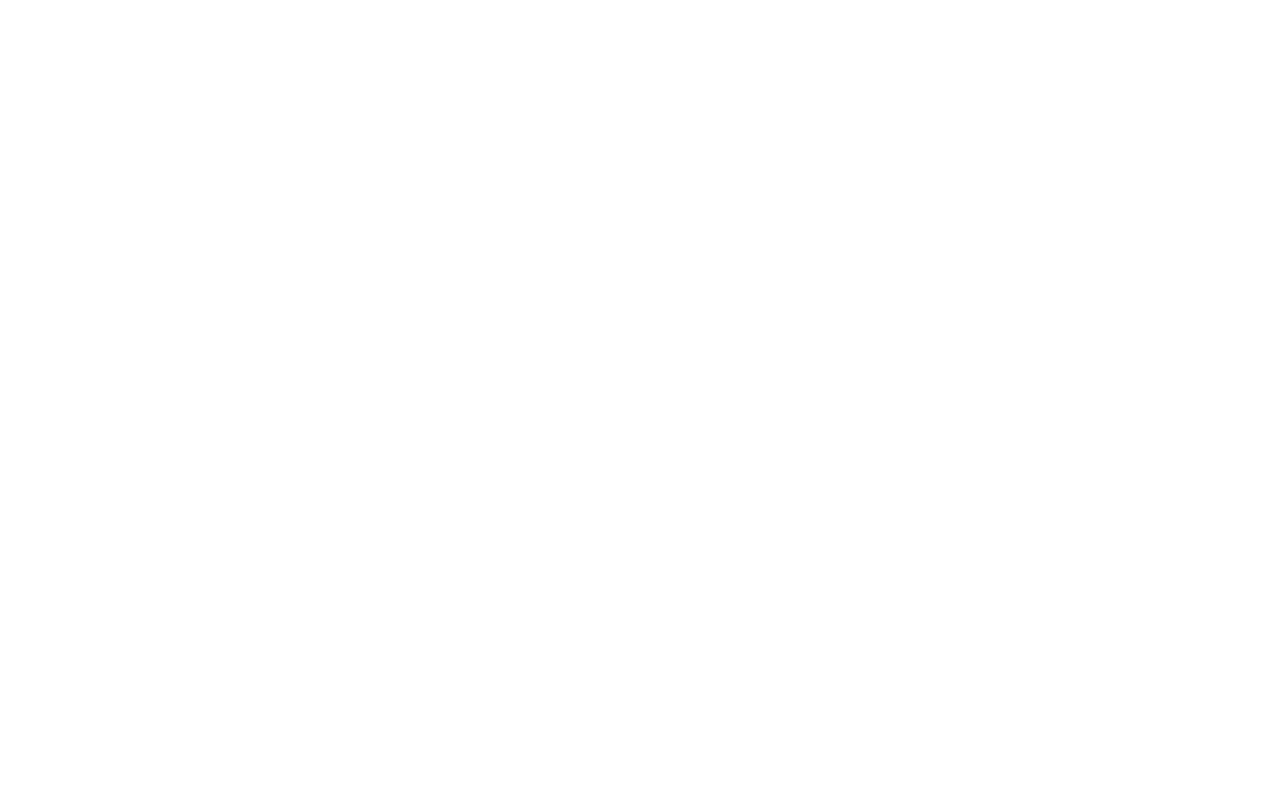
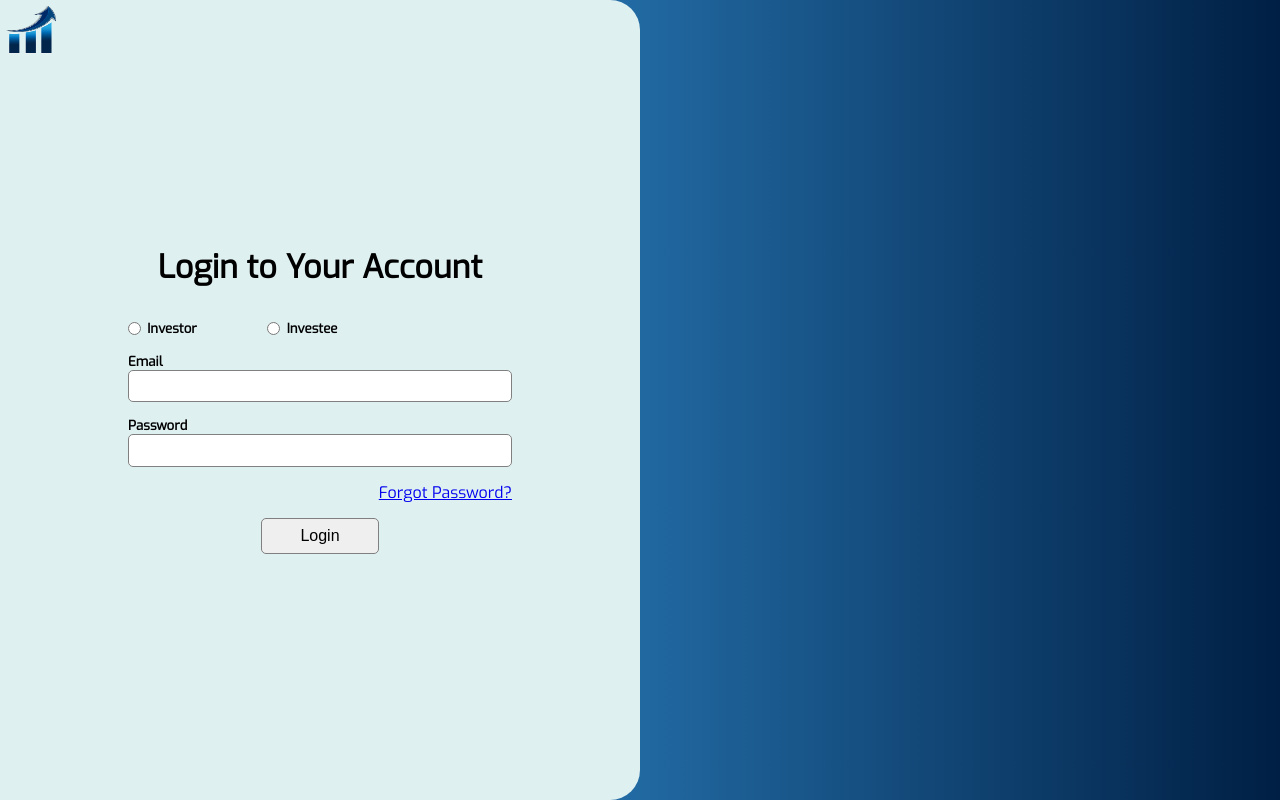
Before and after one commit to MuhammadFASEEH2002/Investify, a React (Create React App) app in the folder client/: page /user-login in a window 1280 px wide. Before the commit this address had no page. Built offline with nearby package versions, Linux system fonts and the light colour scheme.

Commit message:
working on User-Login screen

```diff
--- a/client/src/App.js
+++ b/client/src/App.js
@@ -2,8 +2,10 @@
 import { BrowserRouter as Router, Route,Routes } from 'react-router-dom';
 import Homepage from './resources/Homepage/Homepage';
 import Userrole from './resources/Userrole/Userrole';
-import Investorlogin from './resources/Investorlogin/Investorlogin';
-import Investeelogin from './resources/Investeelogin/Investeelogin';
+import Userlogin from './resources/Userlogin/Userlogin';
+
+// import Investorlogin from './resources/Investorlogin/Investorlogin';
+// import Investeelogin from './resources/Investeelogin/Investeelogin';
 
 
 function App() {
@@ -12,10 +14,8 @@
       <Router>
       <Routes>
         <Route exact path="/" element={<Homepage/>} />
-        <Route path="/login/user-role" element={<Userrole/>}/>
-        <Route path="/login/investor-login" element={<Investorlogin/>}/>
-        <Route path="/login/investee-login" element={<Investeelogin/>}/>
-
+        <Route path="/user-login" element={<Userlogin/>}/>
+        <Route path="/user-registeration/user-role" element={<Userrole/>}/>
       </Routes>
     </Router>
     </>
--- /dev/null
+++ b/client/src/css/Userlogin/Userlogin.css
@@ -0,0 +1,68 @@
+.userlogin-main {
+    width: 100%;
+    height: 100%;
+    font-family: 'Exo', sans-serif;
+}
+.userlogin-header {
+    width: 100%;
+    padding: 0.5%;
+    position: absolute;
+    top: 0;
+}
+.userlogin-header-logo-section{
+    width: 100%;
+}
+.userlogin-logo {
+    height: 60px;
+    width: 50px;
+    background-image: url(../../../public/images/logo.png);
+    background-size: 100% 100%;
+}
+.userlogin-loginarea{
+    width: 100%;
+    height: 100%;
+    background: linear-gradient(to right, #42B2FE, #001F44);
+
+}
+.userlogin-loginarea-left,.userlogin-loginarea-right{
+    width: 50%;
+    height: 100%;
+
+}
+.userlogin-loginarea-left{
+    background-color: #DFF0F1;
+    border-top-right-radius: 30px;
+    border-bottom-right-radius: 30px;
+}
+.userlogin-loginarea-left-text{
+margin-bottom: 5%;
+}
+.userlogin-loginarea-left-loginform{
+    width: 60%;
+}
+.userlogin-loginarea-left-loginform-inputarea{
+    width: 100%;
+    margin-bottom: 4%;
+}
+.userlogin-loginarea-left-loginform-inputarearadio{
+    margin-right: 20%;
+}
+.userlogin-checkbox{
+margin-right: 10%;
+}
+.userlogin-loginarea-left-loginform-inputarea-inputboxes{
+    width: 100%;
+    padding: 2% 1% 2% 1%;
+    border-radius: 5px;
+    border: 0.8px solid grey;
+}
+.userlogin-loginarea-left-loginform-submitarea{
+    width: 100%;
+}
+.userlogin-loginform-submitbutton{
+padding: 2% 10% 2% 10%;
+font-size: 1rem;
+border: 0.8px solid grey;
+border-radius: 5px;
+cursor: pointer;
+}
--- a/client/src/resources/Homepage/Homepage.js
+++ b/client/src/resources/Homepage/Homepage.js
@@ -41,7 +41,7 @@
               </ul>
               <button
                 className="getstarted-button"
-                onClick={() => navigate("/login/user-role")}
+                onClick={() => navigate("/user-login")}
               >
                 Get Started
               </button>
--- a/client/src/resources/Investeelogin/Investeelogin.js
+++ /dev/null
@@ -1,9 +0,0 @@
-import React from 'react'
-
-const Investeelogin = () => {
-  return (
-    <div>Investeelogin</div>
-  )
-}
-
-export default Investeelogin
--- a/client/src/resources/Investorlogin/Investorlogin.js
+++ /dev/null
@@ -1,9 +0,0 @@
-import React from 'react'
-
-const Investorlogin = () => {
-  return (
-    <div>Investorlogin</div>
-  )
-}
-
-export default Investorlogin
--- /dev/null
+++ b/client/src/resources/Userlogin/Userlogin.js
@@ -0,0 +1,88 @@
+import React, { useState } from "react";
+import "../../css/reusable.css";
+import "../../css/Userlogin/Userlogin.css";
+
+const Userlogin = () => {
+  const [selectedRole, setSelectedRole] = useState("");
+
+  const handleRadioChange = (event) => {
+    setSelectedRole(event.target.value);
+  };
+  return (
+    <>
+      <div className="main">
+        <div className="userlogin-main">
+          <div className="userlogin-header flex flex-row align-center justify-center">
+            <div className="userlogin-header-logo-section flex flex-row align-center justify-start">
+              <div className="userlogin-logo"></div>
+            </div>
+          </div>
+          <div className="userlogin-loginarea flex flex-row align-center justify-center">
+            <div className="userlogin-loginarea-left flex flex-column align-center justify-center">
+              <h1 className="userlogin-loginarea-left-text">
+                Login to Your Account
+              </h1>
+              <form
+                action=""
+                className="userlogin-loginarea-left-loginform flex flex-column align-start justify-center"
+              >
+                <div className="userlogin-loginarea-left-loginform-inputarea flex flex-row align-center justify-start">
+                  <div className="userlogin-loginarea-left-loginform-inputarearadio flex flex-row">
+                    <input
+                      type="radio"
+                      name="role"
+                      value="investor"
+                      className="userlogin-checkbox"
+                      checked={selectedRole === "investor"}
+                      onChange={handleRadioChange}
+                    />
+                    <h5>Investor</h5>
+                  </div>
+                  <div className="userlogin-loginarea-left-loginform-inputarearadio flex flex-row">
+                    <input
+                      type="radio"
+                      name="role"
+                      value="investee"
+                      className="userlogin-checkbox"
+                      checked={selectedRole === "investor"}
+                      onChange={handleRadioChange}
+                    />
+                    <h5>Investee</h5>
+                  </div>
+                </div>
+
+                <div className="userlogin-loginarea-left-loginform-inputarea">
+                  <h5>Email</h5>
+                  <input
+                    type="email"
+                    className=" userlogin-loginarea-left-loginform-inputarea-inputboxes"
+                  />
+                </div>
+                <div className="userlogin-loginarea-left-loginform-inputarea">
+                  <h5>Password</h5>
+                  <input
+                    type="password"
+                    className="userlogin-loginarea-left-loginform-inputarea-inputboxes"
+                  />
+                </div>
+                <div className="userlogin-loginarea-left-loginform-inputarea flex justify-end">
+                  <a href="#">Forgot Password?</a>
+                </div>
+                <div className="userlogin-loginarea-left-loginform-submitarea flex align-center justify-center">
+                  <input
+                    type="submit"
+                    value="Login"
+                    className="userlogin-loginform-submitbutton"
+                  />
+                </div>
+              </form>
+            </div>
+            <div className="userlogin-loginarea-right"></div>
+          </div>
+        </div>
+      </div>
+    </>
+  );
+};
+
+export default Userlogin;
```
